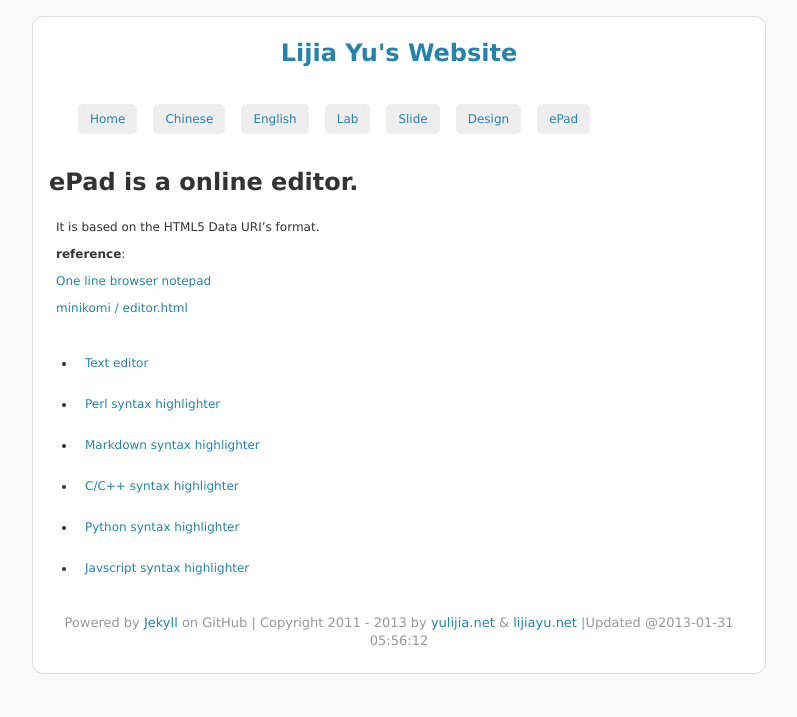
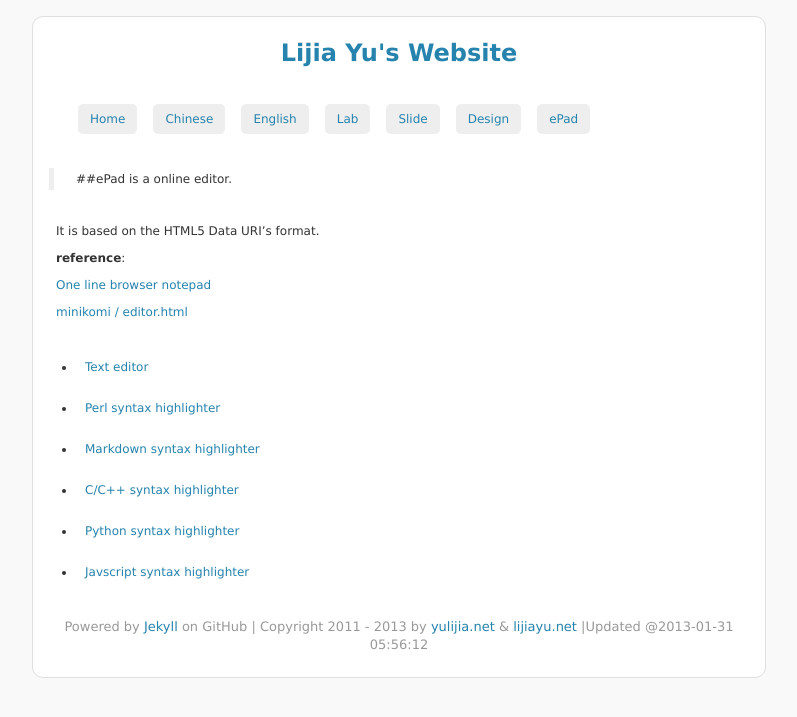
Before and after one commit to yulijia/yulijia.github.io, a Jekyll site: the page built from ePad/index.md, in a window 1280 px wide. Shown: the top 717 px of the page, without its empty margins (241-1038 px from the left). Built offline with Jekyll 4.4.1, drawn with Linux system fonts in a browser that asks for light colours; Markdown is read by kramdown in place of the engine named in the settings.

Commit message:
add quote

```diff
--- a/ePad/index.md
+++ b/ePad/index.md
@@ -3,7 +3,7 @@ layout: homepage
 avatar: yes
 ---
 
-##ePad is a online editor.
+>##ePad is a online editor.
 
 It is based on the HTML5 Data URI's format.
 
```
